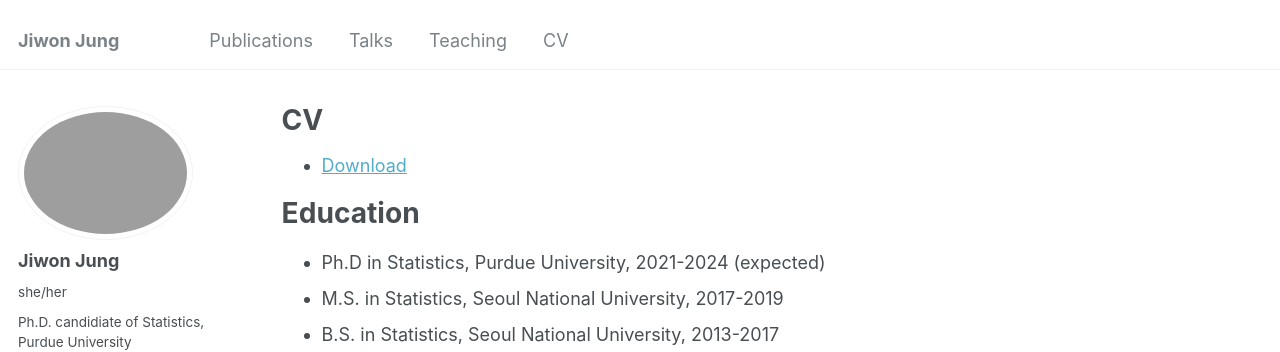
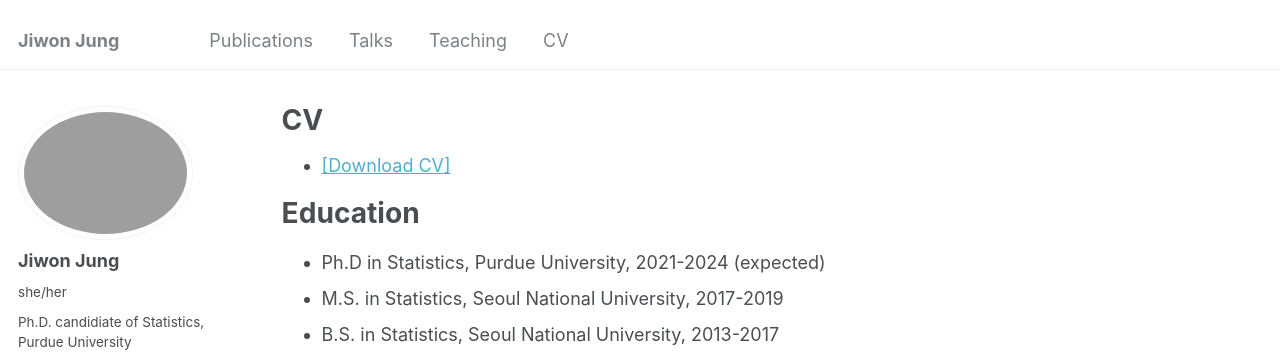
Before and after one commit to jiwon-jung/jiwon-jung.github.io, a Jekyll site: the page built from _pages/cv.md, in a window 1280 px wide and 900 px high. Shown: the top 352 px of the window. Built offline with Jekyll 4.4.1, drawn with Linux system fonts in a browser that asks for light colours; some web fonts are replaced.

Commit message:
Update cv.md

```diff
--- a/_pages/cv.md
+++ b/_pages/cv.md
@@ -9,7 +9,7 @@ redirect_from:
 
 {% include base_path %}
 
-* <a href="http://jiwon-jung.github.io/files/CV.pdf">Download</a>
+* <a href="http://jiwon-jung.github.io/files/CV.pdf">[Download CV]</a>
 
 Education
 ======
```
